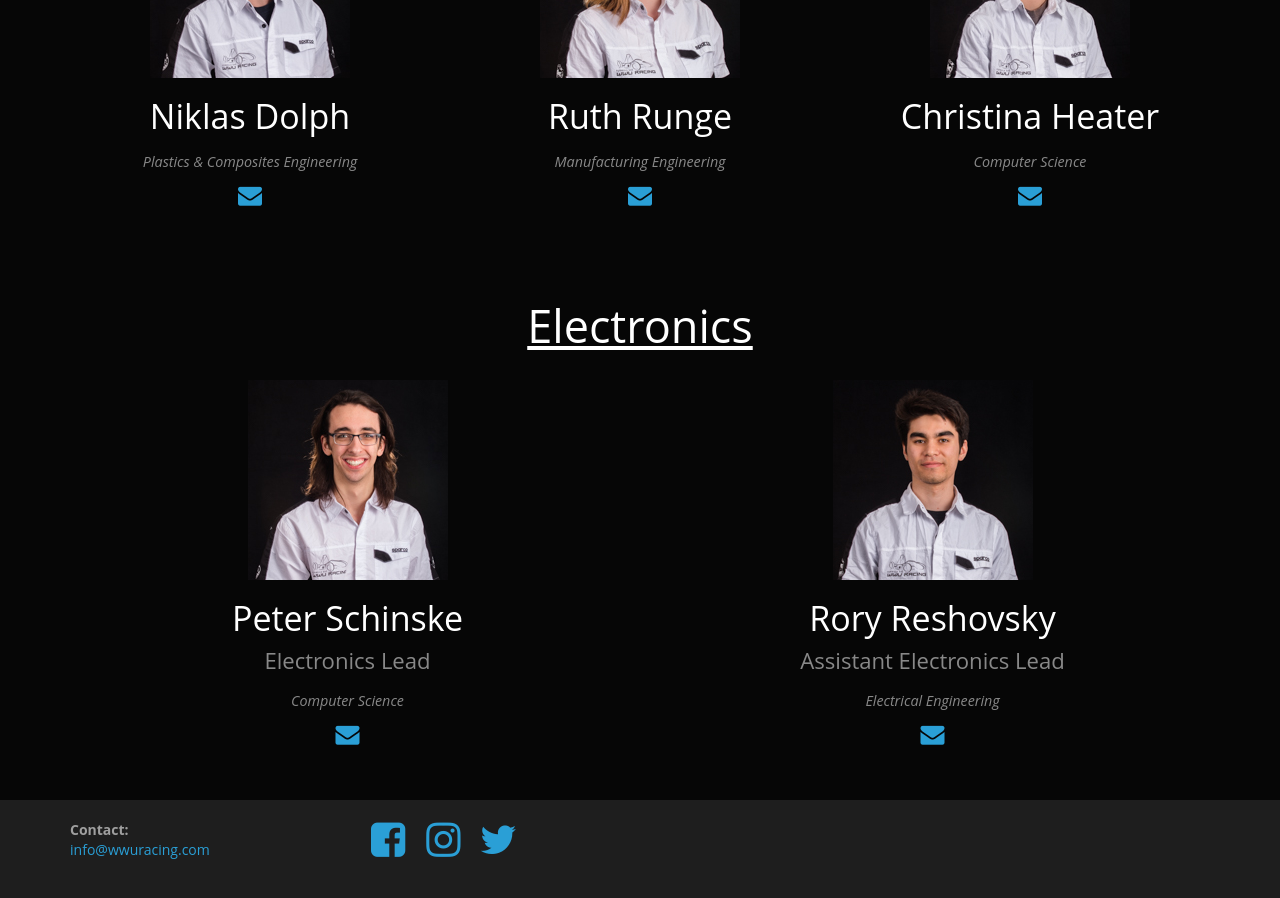
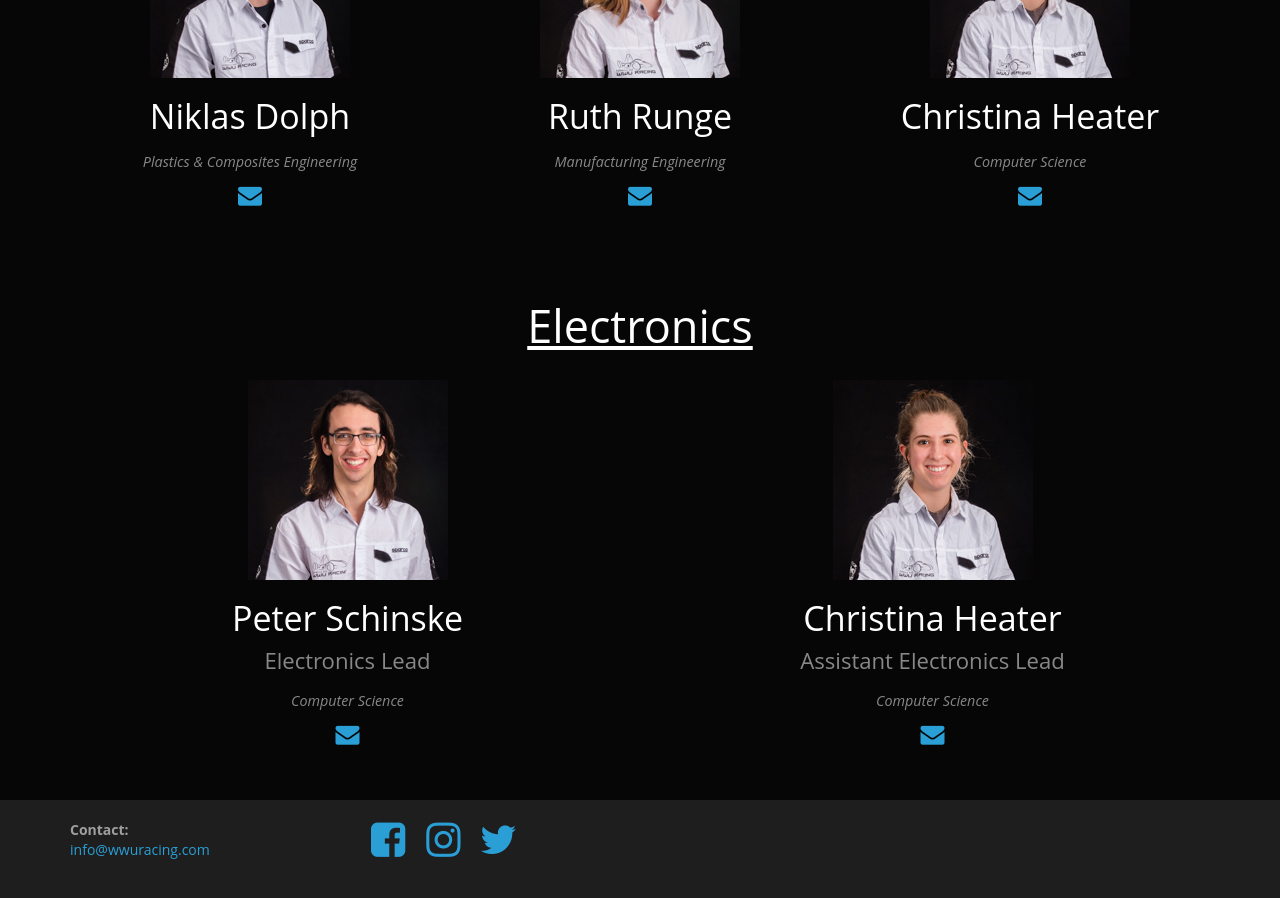
Before and after one commit to meredith206/wwuracingtest, a Jekyll site: the page built from about/roster.html, in a window 1280 px wide and 900 px high, scrolled down 4645 px. Built offline with Jekyll 4.4.1, drawn with Linux system fonts in a browser that asks for light colours; some web fonts are replaced.

Commit message:
tested changing roster info

```diff
--- a/_data/roster.yml
+++ b/_data/roster.yml
@@ -106,7 +106,7 @@
       lead: true
       major: Computer Science
 
-    - name: Rory Reshovsky
+    - name: Christina Heater
       title: Assistant Electronics Lead
       lead: true
-      major: Electrical Engineering
+      major: Computer Science
```
